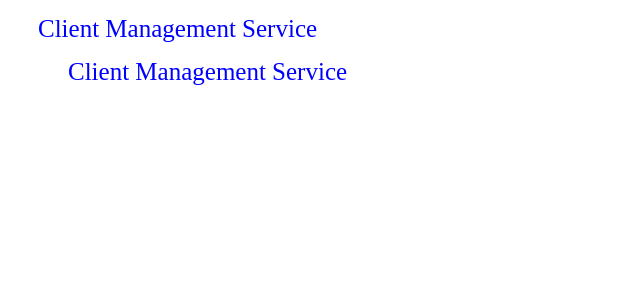
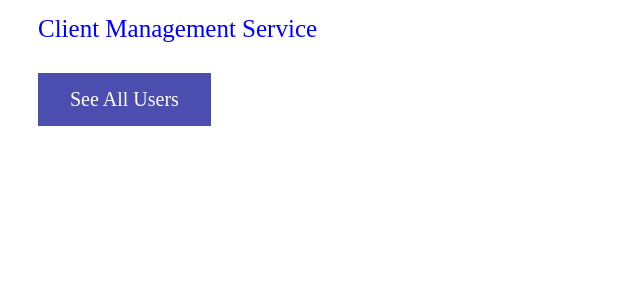
Before and after one commit to aazaiez/crm-app, an Angular app in the folder crm-app/: page / in a window 1280 px wide. Shown: the top 300 px of the page, without its empty margins (0-640 px from the left). Built offline with nearby package versions, Linux system fonts and the light colour scheme.

Commit message:
added button to display all users on hoepage

```diff
--- a/crm-app/src/app/app-routing.module.ts
+++ b/crm-app/src/app/app-routing.module.ts
@@ -1,11 +1,9 @@
 import { NgModule } from '@angular/core';
 import { Routes, RouterModule } from '@angular/router';
-import { NavbarComponent } from './navbar/navbar.component';
 import { UsersComponent } from './users/users.component';
 import { UserDetailsComponent } from './user-details/user-details.component';
 
 const routes: Routes = [
-  { path: '', component: NavbarComponent},
   { path: 'users', component: UsersComponent},
   { path: 'users/:id', component: UserDetailsComponent}
 ];
--- a/crm-app/src/app/navbar/navbar.component.css
+++ b/crm-app/src/app/navbar/navbar.component.css
@@ -3,3 +3,20 @@
     font-size: 25px;
     margin: 15px 0px 15px 30px;
 }
+
+.all-users-button {
+    font-size: 20px;
+    margin: 15px 0px 15px 30px;
+    background-color: rgb(76, 78, 175);
+    border: none;
+    color: white;
+    padding: 15px 32px;
+    text-align: center;
+    text-decoration: none;
+    display: inline-block;
+}
+
+.all-users-button:hover{
+    background-color: rgb(69, 71, 163);
+    color: rgb(209, 206, 206);
+}
--- a/crm-app/src/app/navbar/navbar.component.html
+++ b/crm-app/src/app/navbar/navbar.component.html
@@ -1 +1,2 @@
 <div class="home-title">Client Management Service</div>
+<a class="all-users-button" routerLink="users"> See All Users</a>
```
